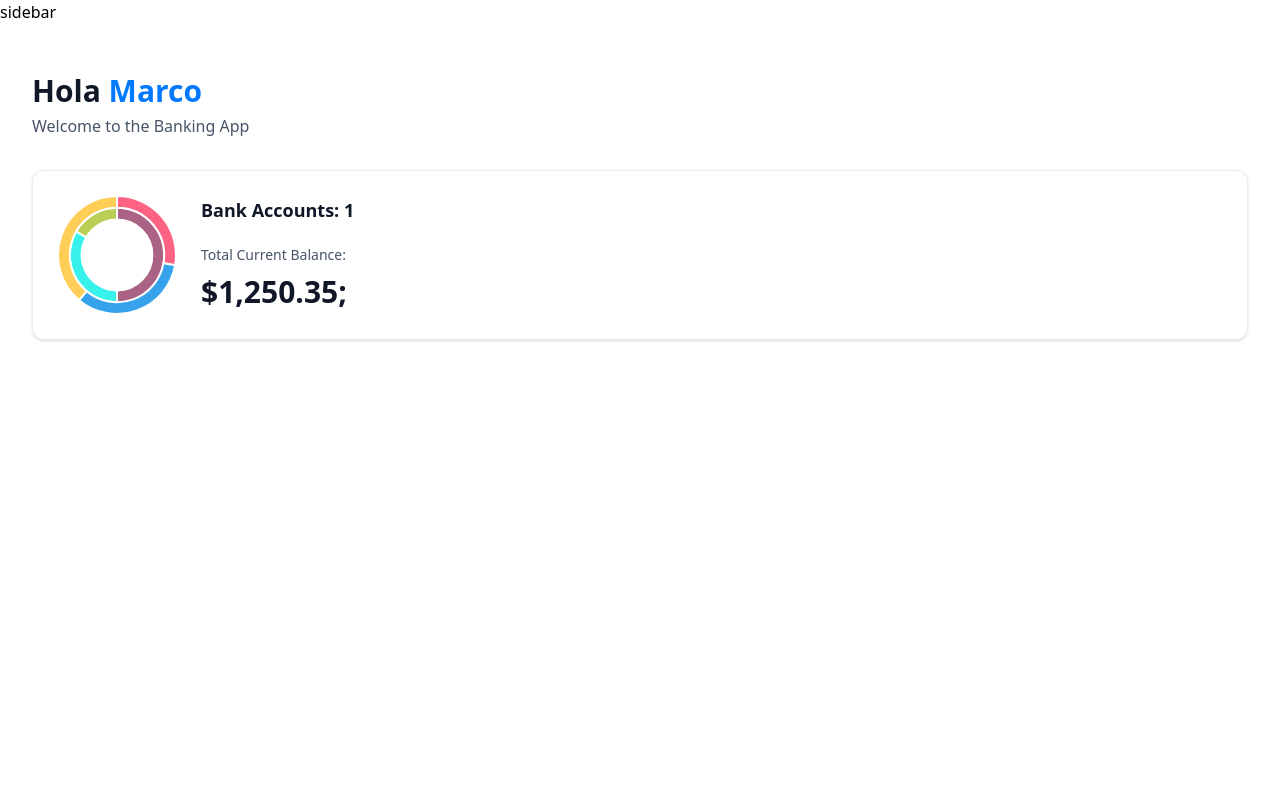
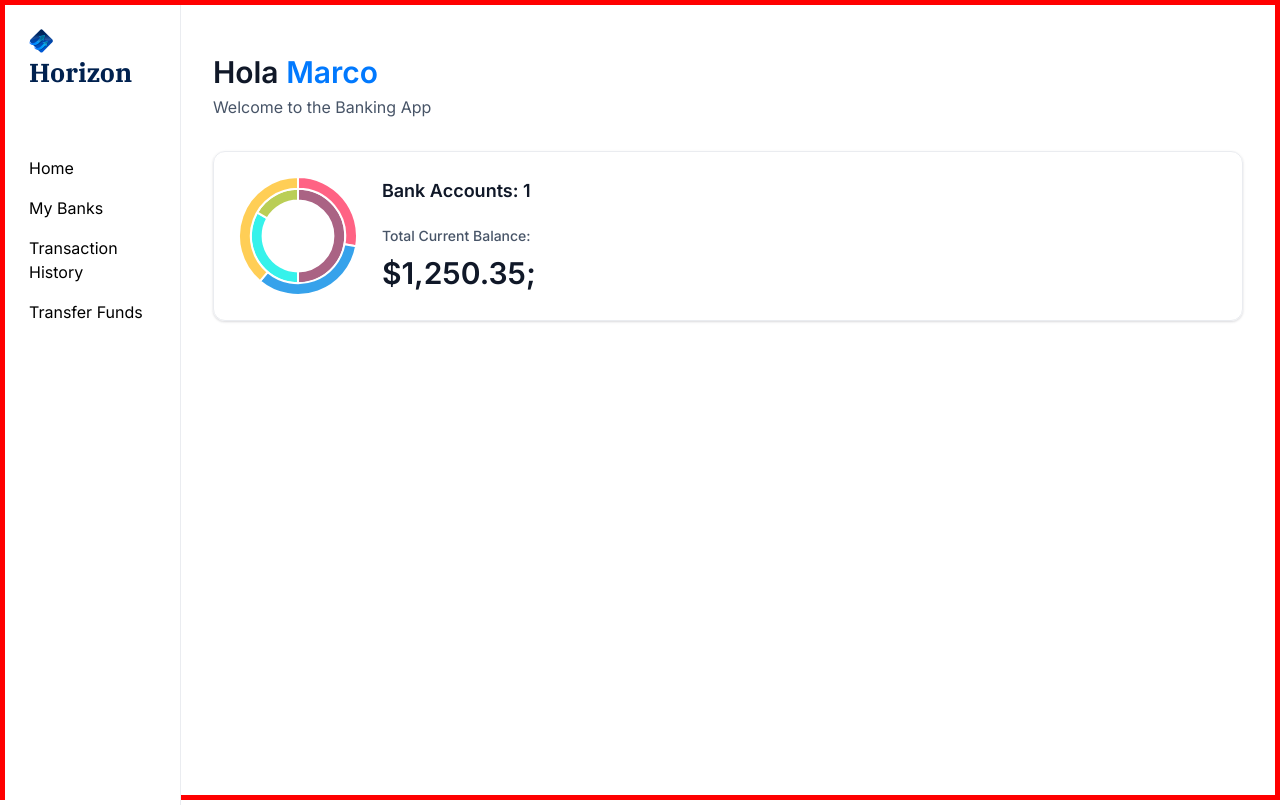
Before and after one commit to marcosSanchez-dev/bank_app, a Next.js app: page / in a window 1280 px wide. Built offline with nearby package versions, Linux system fonts and the light colour scheme.

Commit message:
implementing sidebar

```diff
--- a/app/(auth)/sign-up/page.tsx
+++ b/app/(auth)/sign-up/page.tsx
@@ -1,5 +1,3 @@
-import React from "react";
-
 const SignUp = () => {
   return <div>SignUp</div>;
 };
--- a/app/(root)/layout.tsx
+++ b/app/(root)/layout.tsx
@@ -1,7 +1,19 @@
+import Sidebar from "@/components/Sidebar";
+
 export default function RootLayout({
   children,
 }: Readonly<{
   children: React.ReactNode;
 }>) {
-  return <main>sidebar{children}</main>;
+  const loggedIn = { firstName: "Marco", LastName: "Sanchez" };
+
+  return (
+    <main
+      className="flex h-screen w-full font-inter"
+      style={{ border: "5px solid red" }}
+    >
+      <Sidebar user={loggedIn} />
+      {children}
+    </main>
+  );
 }
--- /dev/null
+++ b/components/Sidebar.tsx
@@ -0,0 +1,32 @@
+import Link from "next/link";
+import Image from "next/image";
+import { sidebarLinks } from "@/constants";
+
+const Sidebar = ({ user }: SiderbarProps) => {
+  return (
+    <section className="sidebar" style={{ color: "black" }}>
+      <nav className="flex flex-col gap-4 ">
+        <Link href="" className="mb-12 cursor-pointer items-center gap-2">
+          <Image
+            src="/icons/logo.svg"
+            alt="logo"
+            width={34}
+            height={34}
+            className="size-[24px] max-xl:size-14"
+          />
+          <h1 className="sidebar-logo">Horizon</h1>
+        </Link>
+
+        {sidebarLinks.map((item) => {
+          return (
+            <Link href={item.route} key={item.label}>
+              {item.label}
+            </Link>
+          );
+        })}
+      </nav>
+    </section>
+  );
+};
+
+export default Sidebar;
```
